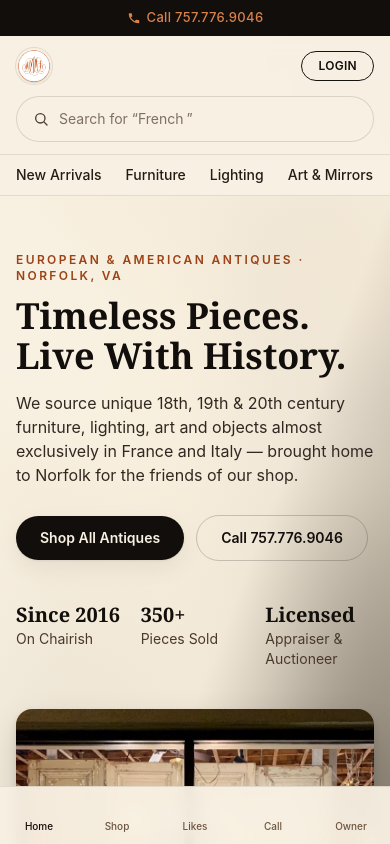
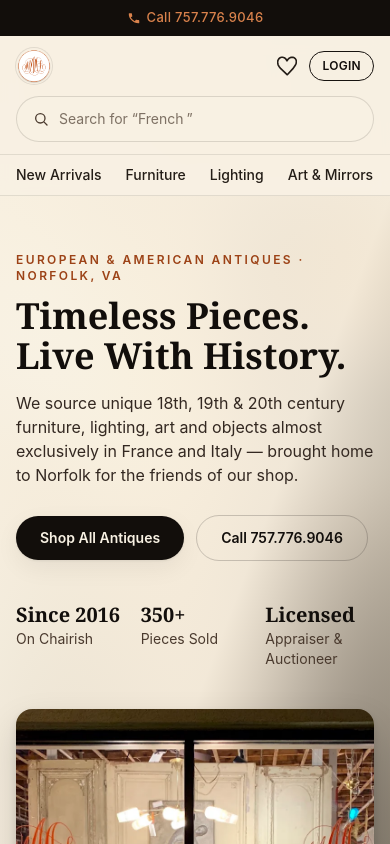
Before and after one commit to 7jrvvvrzkg-hub/michael-millard-lowe, a Next.js app: page / in a window 390 px wide. Shown: the top 844 px of the page. Built offline with nearby package versions, Linux system fonts and the light colour scheme; no server answers.

Commit message:
Add files via upload

```diff
--- a/app/layout.js
+++ b/app/layout.js
@@ -2,7 +2,6 @@ import "./globals.css";
 import PhoneBar from "@/components/PhoneBar";
 import Header from "@/components/Header";
 import Footer from "@/components/Footer";
-import MobileTabBar from "@/components/MobileTabBar";
 import { BUSINESS, HOURS_SCHEMA } from "@/lib/constants";
 
 const siteUrl = process.env.NEXT_PUBLIC_SITE_URL || "http://localhost:3000";
@@ -79,12 +78,11 @@ export default function RootLayout({ children }) {
           dangerouslySetInnerHTML={{ __html: JSON.stringify(localBusinessJsonLd) }}
         />
       </head>
-      <body className="min-h-screen bg-parchment-50 pb-16 pt-9 font-sans text-espresso-950 antialiased md:pb-0">
+      <body className="min-h-screen bg-parchment-50 pt-9 font-sans text-espresso-950 antialiased">
         <PhoneBar />
         <Header />
         <main>{children}</main>
         <Footer />
-        <MobileTabBar />
       </body>
     </html>
   );
--- a/components/Header.js
+++ b/components/Header.js
@@ -36,11 +36,15 @@ export default async function Header() {
           <AnimatedSearchBar />
         </div>
 
-        <div className="ml-auto flex shrink-0 items-center gap-4">
-          <LikesNavLink className="hidden sm:flex" />
+        <div className="ml-auto flex shrink-0 items-center gap-3 sm:gap-4">
+          {/* Likes used to be hidden below the sm breakpoint, with no other
+              way to reach it on mobile once the crowded bottom tab bar
+              (which had a Likes tab) was removed - so it now shows here at
+              every screen size instead. */}
+          <LikesNavLink className="flex" />
           <Link
             href={authed ? "/admin" : "/admin/login"}
-            className="rounded-full border border-espresso-900 px-4 py-1.5 text-xs font-semibold uppercase tracking-wide text-espresso-950 transition-colors hover:bg-espresso-950 hover:text-parchment-50"
+            className="rounded-full border border-espresso-900 px-3 py-1.5 text-xs font-semibold uppercase tracking-wide text-espresso-950 transition-colors hover:bg-espresso-950 hover:text-parchment-50 sm:px-4"
           >
             {authed ? "Dashboard" : "Login"}
           </Link>
```
